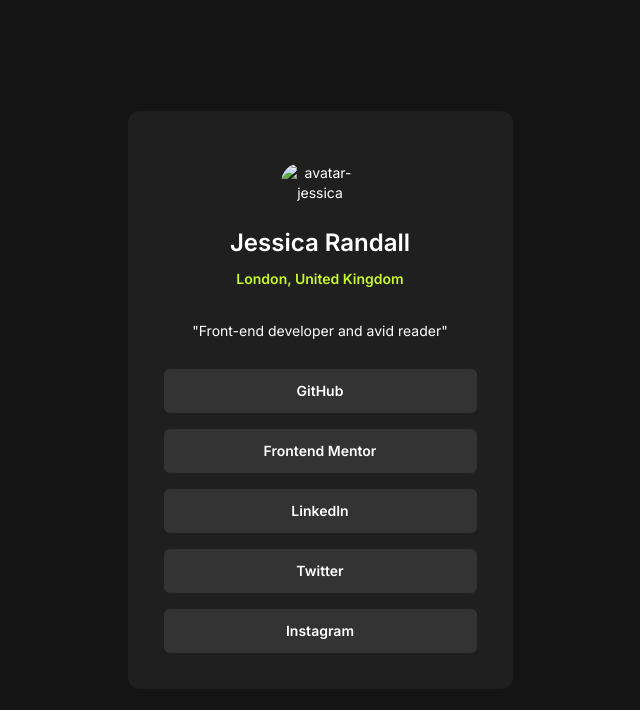
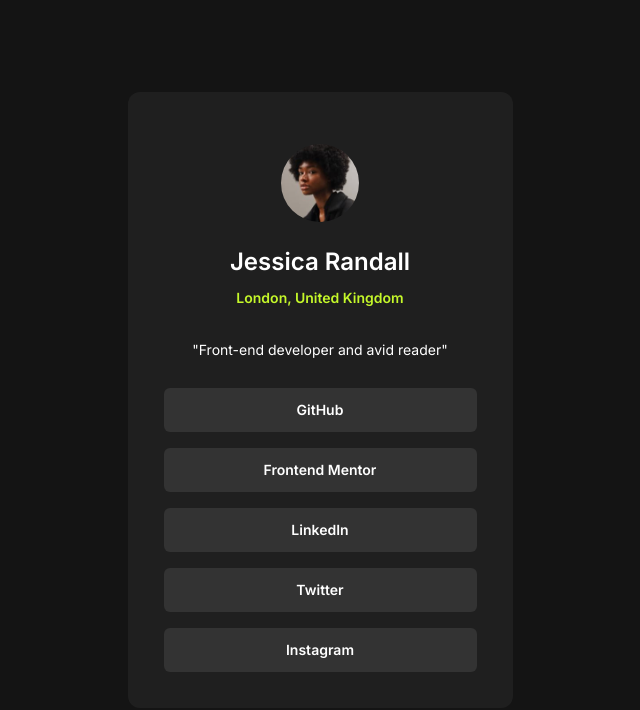
Before and after one commit to Glorit74/social-links-profile-main, a website: page index.html in a window 1280 px wide. Shown: the whole page, without its empty margins (320-960 px from the left). Drawn offline with nearby package versions, Linux system fonts and the light colour scheme; the site is published under a folder, as on GitHub Pages, so addresses that start at the root find nothing.

Commit message:
Update index.html image path

```diff
--- a/index.html
+++ b/index.html
@@ -45,7 +45,7 @@
       class="w-[335px] md:w-[385px] bg-darkGrey rounded-xl space-y-4 px-5 md:px-9 md:pt-7 pb-5 md:pb-9 text-white text-center"
     >
       <div class="size-1/4 rounded-full overflow-hidden mx-auto m-6">
-        <img src="/assets/images/avatar-jessica.jpeg" alt="avatar-jessica" />
+        <img src="./assets/images/avatar-jessica.jpeg" alt="avatar-jessica" />
       </div>
       <div>
         <h1 class="text-2xl font-semibold mb-2.5">Jessica Randall</h1>
```
